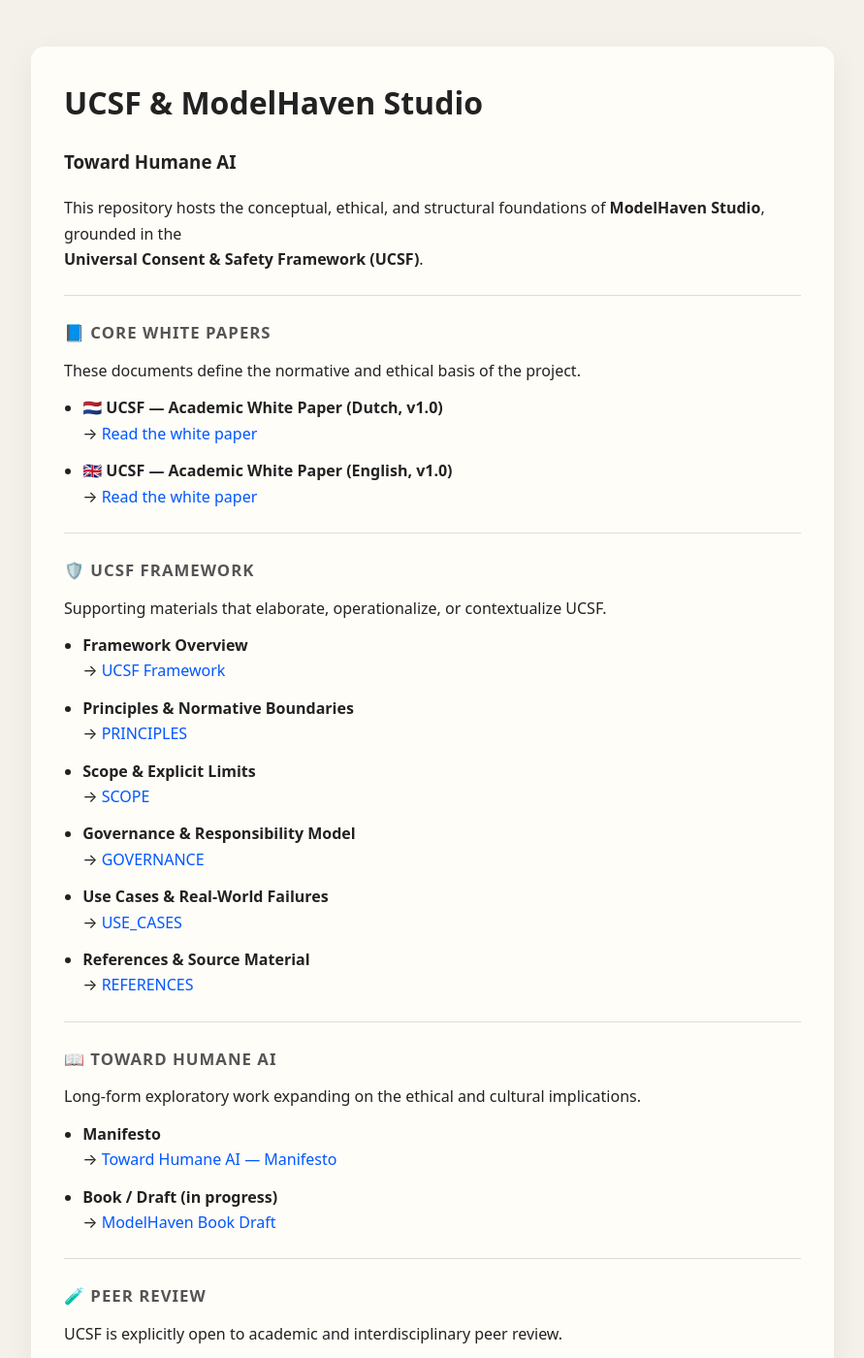
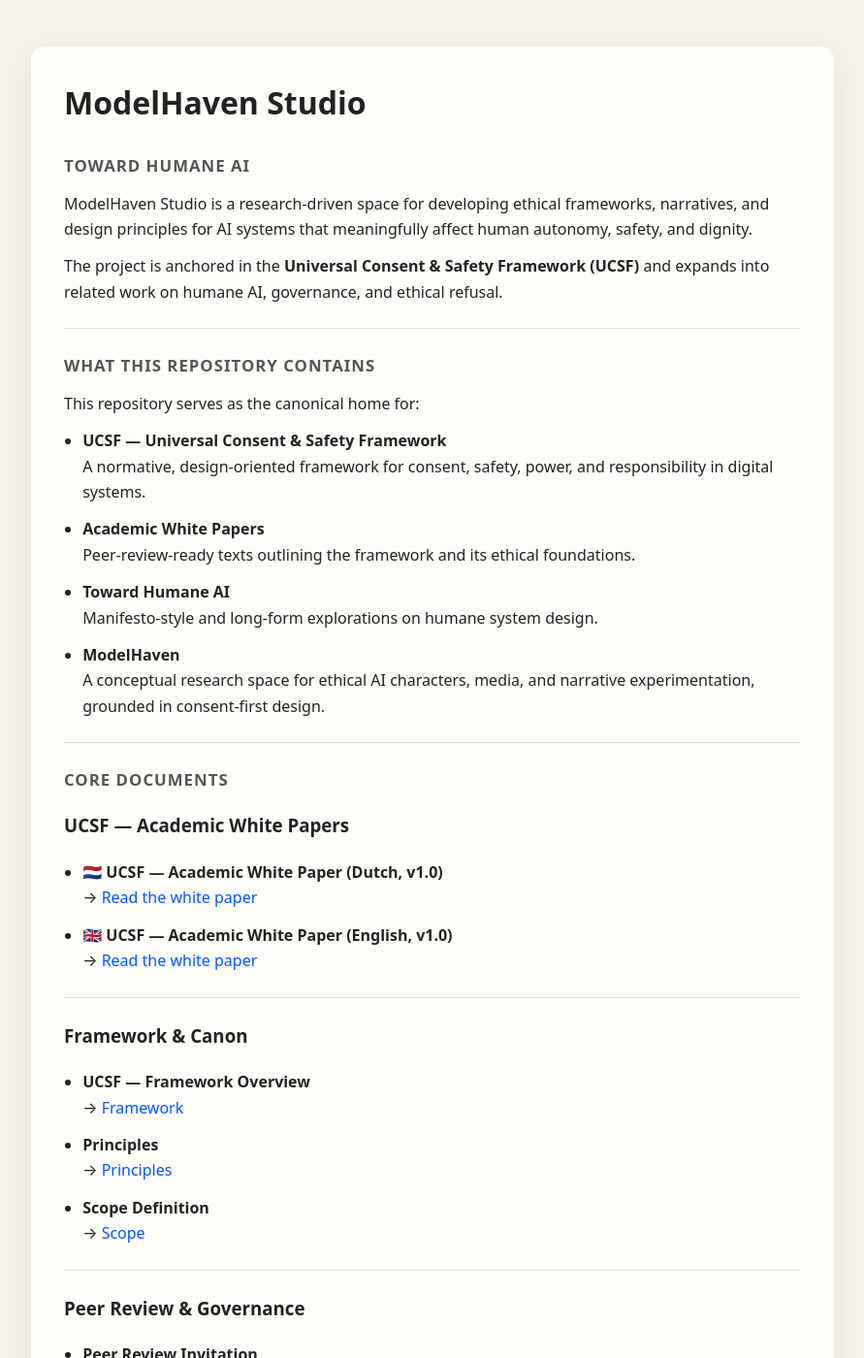
Before and after one commit to MartijnBruzzese/ModelHaven-Studio, a Jekyll site: the page built from index.md, in a window 1280 px wide and 1400 px high. Shown: the whole window at 97% size, without its empty margins (194-1085 px from the left). Built offline with Jekyll 4.4.1, drawn with Linux system fonts in a browser that asks for light colours; some of the changed text lies outside the part shown.

Commit message:
Update index.md

```diff
--- a/index.md
+++ b/index.md
@@ -1,92 +1,119 @@
 ---
 layout: default
-title: UCSF & ModelHaven Studio
+title: ModelHaven Studio — Toward Humane AI
 ---
 
-# UCSF & ModelHaven Studio
-### Toward Humane AI
+# ModelHaven Studio
+## Toward Humane AI
 
-This repository hosts the conceptual, ethical, and structural foundations
-of **ModelHaven Studio**, grounded in the
-**Universal Consent & Safety Framework (UCSF)**.
+ModelHaven Studio is a research-driven space for developing ethical frameworks, narratives, and design principles for AI systems that meaningfully affect human autonomy, safety, and dignity.
+
+The project is anchored in the **Universal Consent & Safety Framework (UCSF)** and expands into related work on humane AI, governance, and ethical refusal.
 
 ---
 
-## 📘 Core White Papers
+## What This Repository Contains
 
-These documents define the normative and ethical basis of the project.
+This repository serves as the canonical home for:
 
-- 🇳🇱 **UCSF — Academic White Paper (Dutch, v1.0)**
-  → [Read the white paper](WHITE_PAPERS/NL/UCSF_WHITE_PAPER_NL_v1.0.md)
+- **UCSF — Universal Consent & Safety Framework**
+  A normative, design-oriented framework for consent, safety, power, and responsibility in digital systems.
 
-- 🇬🇧 **UCSF — Academic White Paper (English, v1.0)**
-  → [Read the white paper](WHITE_PAPERS/EN/UCSF_WHITE_PAPER_EN_v1.0.md)
+- **Academic White Papers**
+  Peer-review-ready texts outlining the framework and its ethical foundations.
+
+- **Toward Humane AI**
+  Manifesto-style and long-form explorations on humane system design.
+
+- **ModelHaven**
+  A conceptual research space for ethical AI characters, media, and narrative experimentation, grounded in consent-first design.
 
 ---
 
-## 🛡️ UCSF Framework
+## Core Documents
 
-Supporting materials that elaborate, operationalize, or contextualize UCSF.
+### UCSF — Academic White Papers
 
-- **Framework Overview**
-  → [UCSF Framework](FRAMEWORK.html)
+- 🇳🇱 **UCSF — Academic White Paper (Dutch, v1.0)**
+  → [Read the white paper](WHITE_PAPERS/NL/UCSF_WHITE_PAPER_NL_v1.0.html)
 
-- **Principles & Normative Boundaries**
-  → [PRINCIPLES](PRINCIPLES.html)
-
-- **Scope & Explicit Limits**
-  → [SCOPE](SCOPE.html)
-
-- **Governance & Responsibility Model**
-  → [GOVERNANCE](GOVERNANCE.html)
-
-- **Use Cases & Real-World Failures**
-  → [USE_CASES](USE_CASES.html)
-
-- **References & Source Material**
-  → [REFERENCES](REFERENCES.html)
+- 🇬🇧 **UCSF — Academic White Paper (English, v1.0)**
+  → [Read the white paper](WHITE_PAPERS/EN/UCSF_WHITE_PAPER_EN_v1.0.html)
 
 ---
 
-## 📖 Toward Humane AI
+### Framework & Canon
 
-Long-form exploratory work expanding on the ethical and cultural implications.
+- **UCSF — Framework Overview**
+  → [Framework](FRAMEWORK.html)
 
-- **Manifesto**
-  → [Toward Humane AI — Manifesto](README.html)
+- **Principles**
+  → [Principles](PRINCIPLES.html)
 
-- **Book / Draft (in progress)**
-  → [ModelHaven Book Draft](BOOK_DRAFT.html)
+- **Scope Definition**
+  → [Scope](SCOPE.html)
 
 ---
 
-## 🧪 Peer Review
+### Peer Review & Governance
 
-UCSF is explicitly open to academic and interdisciplinary peer review.
+- **Peer Review Invitation**
+  → [Peer review guidelines](PEER_REVIEW.html)
 
-- **Peer Review Invitation & Guidelines**
-  → [PEER_REVIEW](PEER_REVIEW.html)
+- **Governance Model**
+  → [Governance](GOVERNANCE.html)
+
+- **Use Cases & Real-World Failures**
+  → [Use cases](USE_CASES.html)
 
 ---
 
-## 🗂 Repository Structure
+### Supporting & Ongoing Work
 
-- `/WHITE_PAPERS/` — all UCSF white papers (by language & version)
-- `/images/` — diagrams, covers, visual assets
-- `/docs/` — notes & future expansions
+- **Toward Humane AI — Manifesto**
+  → [Manifesto](README.html)
+
+- **ModelHaven — Book Draft**
+  → [Book draft](BOOK_DRAFT.html)
+
+- **Open Questions & Research Threads**
+  → [Open questions](OPEN_QUESTIONS.html)
+
+- **References & Source Material**
+  → [References](REFERENCES.html)
 
 ---
 
-## 🚧 Project Status
+## Project Status
 
-See current development state and roadmap:
-→ [STATUS](STATUS.html)
+- **Current Status & Roadmap**
+  → [STATUS](STATUS.html)
+
+This project is under active development.
+Documents marked v1.0 are considered *stable for peer review*.
 
 ---
 
-## ⚖️ License & Attribution
+## Licensing & Use
 
-- **Code:** MIT License
-- **Documents:** CC BY-NC 4.0
+- **Documents & Frameworks:**
+  Creative Commons **CC BY-NC 4.0** (unless stated otherwise)
 
-© 2025 **Martijn Bruzzese / HavenSmith**
+- **Code (if applicable):**
+  MIT License
+
+UCSF is a **normative framework**, not a certification or compliance label.
+Referencing UCSF does not constitute ethical approval.
+
+---
+
+## Authorship
+
+© 2025–2026
+**Martijn Bruzzese**
+ModelHaven Studio / Universal Consent & Safety Framework
+
+This work is authored by a human.
+AI tools were used for structuring and language assistance; ethical responsibility remains human.
+
+---
```
